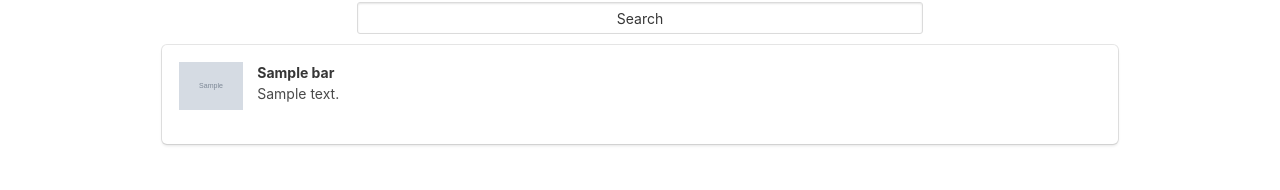
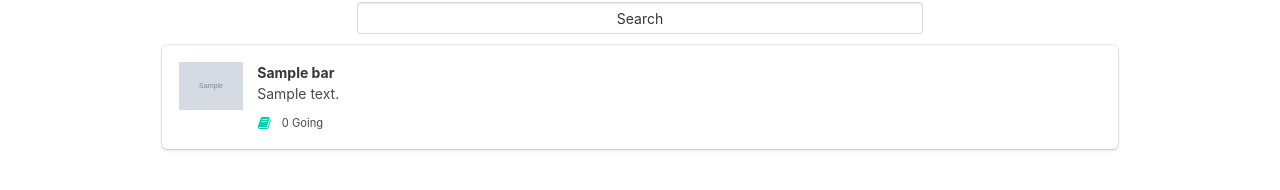
Before and after one commit to dsegovia90/nightlife-app, a Node project: template app/views/index.pug in a window 1280 px wide. Shown: the part 279-469 px from the top of the page. Run offline with Node 20 templates, Linux system fonts and the light colour scheme; the template is opened without the code that fills it: most values are stand-ins (such as "Sample title", 1, 10 or a date in 2020); grey boxes marked "Sample" are stand-in pictures; some libraries are stand-ins or nearby versions.

Commit message:
Minor aesthetic changes

```diff
--- a/app/views/includes/head.pug
+++ b/app/views/includes/head.pug
@@ -15,8 +15,15 @@ html
 
 
 		link(
-			rel="stylesheet"
-			type="text/css"
-			href="css/style.css"
+			rel='stylesheet'
+			type='text/css'
+			href='css/style.css'
 		)
+
+		link(
+			rel='stylesheet'
+			href='https://maxcdn.bootstrapcdn.com/font-awesome/4.7.0/css/font-awesome.min.css'
+		)
+
+
 		title= 'Voteapp-5000'
--- a/app/views/index.pug
+++ b/app/views/index.pug
@@ -5,13 +5,13 @@ body
 	section
 		.container
 			.columns
-				.column.is-half.is-offset-one-quarter
+				.column.is-half.is-offset-one-quarter.has-text-centered
 					form(action='/search' method='post')
 						label.label.has-text-centered Search your local bars!
 						p.control
 							input(class='input has-text-centered' type='text' placeholder='My City' name='location')
 						p.control
-							input(class='input' type='submit' value='Search')
+							input(class='input has-text-centered' type='submit' value='Search')
 	if bars
 		section.container
 			.columns
@@ -28,6 +28,13 @@ body
 											strong= bar.name
 											br
 											= bar.snippet_text
+									nav.level
+										.level-left
+											a(class='level-item' title='RSVP')
+												span.icon.is-small
+													i.fa.fa-book
+											p.level-item
+												small= '0 Going'
 
 
 	if error
```
